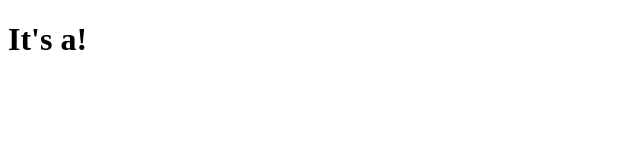
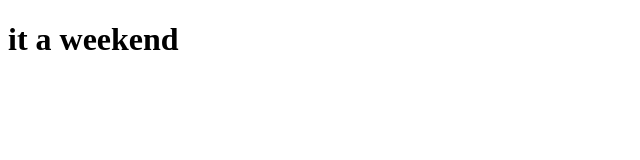
Before and after one commit to garimagsowami/todolist1, a website: page index.html in a window 1280 px wide. Shown: the whole page, without its empty margins (0-640 px from the left). Drawn offline with Linux system fonts and the light colour scheme.

Commit message:
Update index.html

```diff
--- a/index.html
+++ b/index.html
@@ -5,6 +5,6 @@
     <title>ToDo list</title>
   </head>
   <body>
-    <h1>It's a!</h1>
+    <h1>it a weekend </h1>
   </body>
 </html>
```
